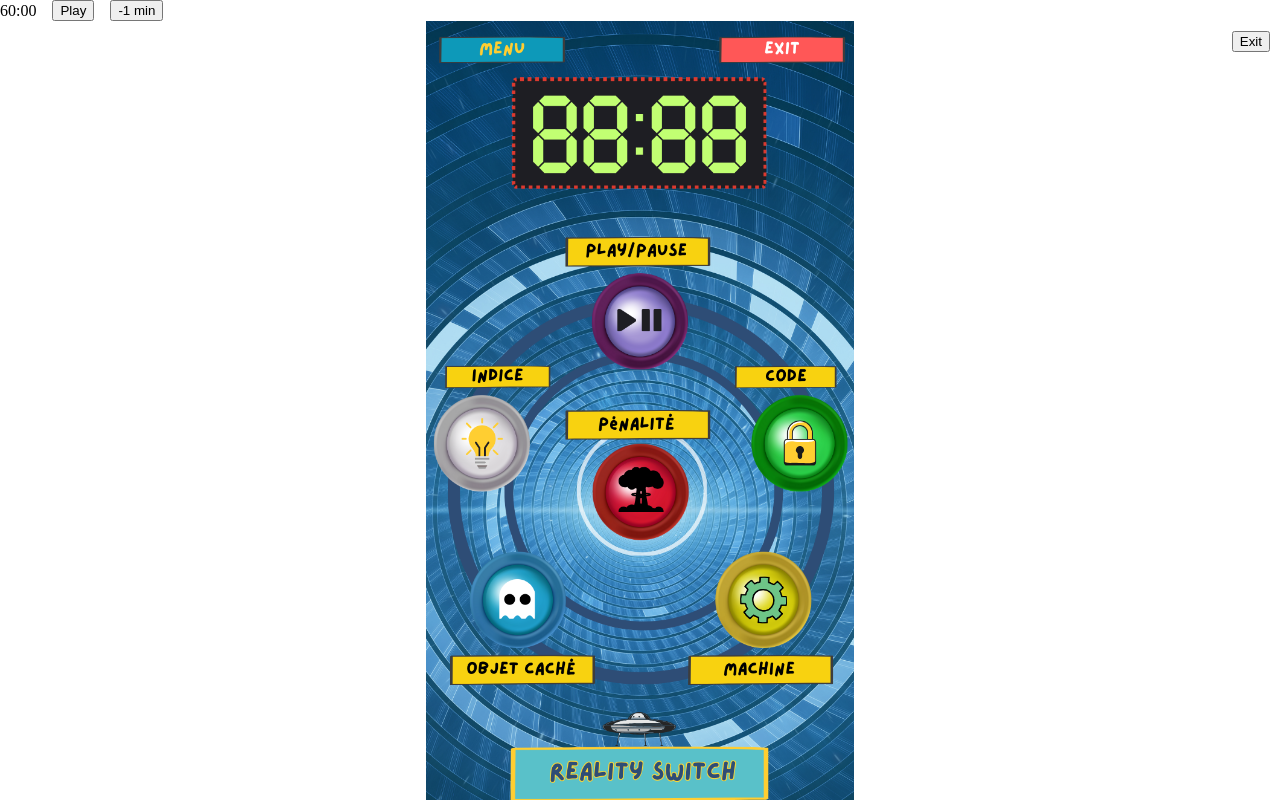
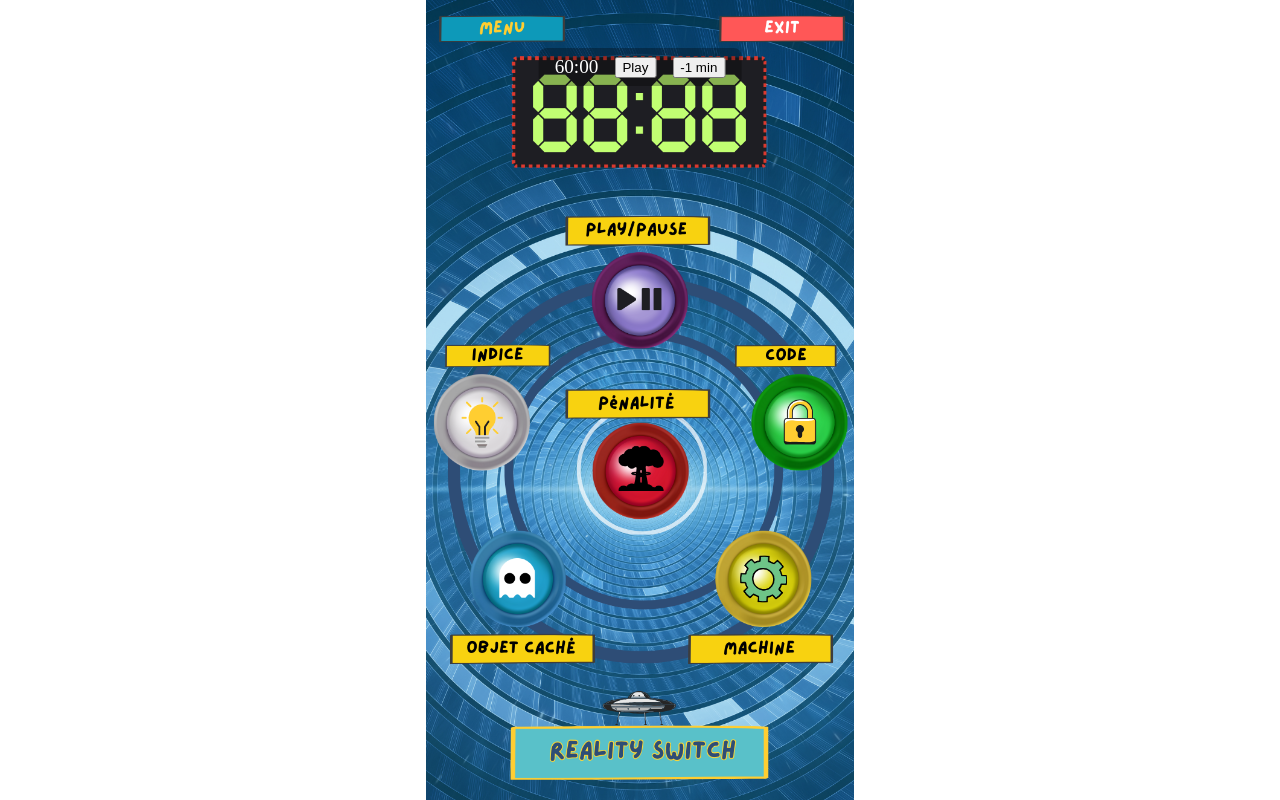
Before and after one commit to olivierpierre85/reality-switch, a Vue app in the folder reality-switch/: page / in a window 1280 px wide. Built offline with nearby package versions, Linux system fonts and the light colour scheme.

Commit message:
timer over image

```diff
--- a/reality-switch/src/App.vue
+++ b/reality-switch/src/App.vue
@@ -1,22 +1,5 @@
 <template>
   <div class="app-container">
-
-    <!-- Timer and top bar actions could go here -->
-    <header>
-      <div class="timer">
-        <span>{{ formatTime(gameState.timeLeft) }}</span>
-      </div>
-
-      <!-- Play/Pause button -->
-      <button @click="toggleTimer">
-        {{ gameState.timerRunning ? 'Pause' : 'Play' }}
-      </button>
-
-      <!-- Penalty button -->
-      <button @click="applyPenalty">
-        -1 min
-      </button>
-    </header>
 
     <!-- Page content -->
     <component :is="currentPageComponent" />
--- a/reality-switch/src/components/MenuPage.vue
+++ b/reality-switch/src/components/MenuPage.vue
@@ -1,111 +1,164 @@
 <template>
     <div class="menu-wrapper">
+      <!-- The image container -->
       <div class="img-container">
-        <!-- The image map can still work, but remember the coords must match the scaled size. -->
         <img
           src="/images/menu.png"
+          alt="Menu"
           usemap="#menuMap"
-          alt="Menu"
         />
       </div>
 
-      <!-- Overlays: This could be extra info or absolute-positioned buttons. -->
-      <!-- Example “Exit” button in top-right corner: -->
-      <button class="exit-button" @click="onExit">Exit</button>
+      <!-- Over-the-image controls -->
+      <div class="controls">
+        <div class="timer">
+          {{ formatTime(gameState.timeLeft) }}
+        </div>
 
+        <button @click="onPlayPause">
+          {{ gameState.timerRunning ? 'Pause' : 'Play' }}
+        </button>
+
+        <button @click="onPenalty">-1 min</button>
+      </div>
+
+      <!-- If you still want clickable areas in the image map -->
       <map name="menuMap">
+        <!-- Example area for “Indices” -->
         <area
           shape="rect"
           coords="50,50,150,150"
-          alt="PlayPause"
-          @click="onPlayPause"
+          alt="Indices"
+          @click="openIndices"
         />
-        <!-- Example “Indices” zone -->
-        <area
-          shape="circle"
-          coords="300,100,50"
-          alt="Indices"
-          @click="onIndices"
-        />
-        <!-- More zones as needed... -->
+        <!-- Add more areas as needed -->
       </map>
     </div>
   </template>
 
-  <script>
+  <script setup>
+  import { computed } from 'vue';
   import { gameState } from '../store/gameStore.js';
 
-  export default {
-    setup() {
+  /**
+   * Format time from seconds to "mm:ss"
+   */
+  const formatTime = (seconds) => {
+    const mm = Math.floor(seconds / 60)
+      .toString()
+      .padStart(2, '0');
+    const ss = (seconds % 60)
+      .toString()
+      .padStart(2, '0');
+    return `${mm}:${ss}`;
+  };
+
   function onPlayPause() {
-        // In a small project, we can directly toggle from here
-        // but better to define a function in the store or in App.
     if (gameState.timerRunning) {
       // Pause
-          gameState.timerRunning = false;
+      stopTimer();
     } else {
-          // Play
-          gameState.timerRunning = true;
+      // Start
+      startTimer();
     }
   }
 
-      function onIndices() {
-        // Show numeric keypad for "indices"
+  function onPenalty() {
+    if (gameState.timeLeft > gameState.penalty) {
+      gameState.timeLeft -= gameState.penalty;
+    } else {
+      gameState.timeLeft = 0;
+    }
+  }
+
+  function openIndices() {
+    // Show numeric keypad or do whatever you need
     gameState.showNumericPad = true;
     gameState.numericPadContext = 'indices';
   }
 
-      return {
-        onPlayPause,
-        onIndices,
-      };
-    },
-  };
+  /**
+   * Example: You might keep these in your store, but
+   * here’s a minimal inline approach:
+   */
+  let timerInterval = null;
+
+  function startTimer() {
+    gameState.timerRunning = true;
+    timerInterval = setInterval(() => {
+      if (gameState.timeLeft > 0) {
+        gameState.timeLeft--;
+      } else {
+        clearInterval(timerInterval);
+        gameState.timerRunning = false;
+      }
+    }, 1000);
+
+    // Start music, if any
+    // ...
+  }
+
+  function stopTimer() {
+    clearInterval(timerInterval);
+    gameState.timerRunning = false;
+
+    // Pause music, if any
+    // ...
+  }
   </script>
 
   <style scoped>
-  /* Make body & html fill the screen without scrollbars */
+  /* Make sure the page itself has no scrollbars */
   html, body {
     margin: 0;
     padding: 0;
     width: 100%;
     height: 100%;
-    overflow: hidden; /* no scrollbars */
+    overflow: hidden;
   }
 
-  /* Wrapper for the entire menu page */
+  /* Wrapper that takes full screen */
   .menu-wrapper {
     width: 100vw;
     height: 100vh;
-    position: relative; /* So we can absolutely-position overlays within */
-    margin: 0;
-    padding: 0;
+    position: relative; /* so we can absolutely position .controls */
   }
 
-  /* Flex container for centering the image */
+  /* Center the image, no scroll, maintain aspect ratio */
   .img-container {
     width: 100%;
     height: 100%;
     display: flex;
-    justify-content: center;  /* center horizontally */
-    align-items: center;      /* center vertically */
-    overflow: hidden;         /* no scrollbars */
+    justify-content: center;
+    align-items: center;
+    overflow: hidden;
   }
 
-  /* The image scales while maintaining aspect ratio */
   .img-container img {
     max-width: 100%;
     max-height: 100%;
     display: block;
-    /* No forced width or height, so it "contains" the image within the screen */
   }
 
-  /* Example of a button over the image in the top-right corner */
-  .exit-button {
+  /* Controls bar over the image */
+  .controls {
     position: absolute;
-    top: 10px;
-    right: 10px;
-    z-index: 999;   /* ensure above the image */
-    /* your styling here */
+    top: 3rem;
+    left: 50%;
+    transform: translateX(-50%);
+    display: flex;
+    gap: 1rem;
+    align-items: center;
+    z-index: 999; /* on top of the image */
+    /* A bit of styling */
+    background: rgba(0, 0, 0, 0.3);
+    padding: 0.5rem 1rem;
+    border-radius: 8px;
+  }
+
+  .timer {
+    color: #fff;
+    font-size: 1.2rem;
+    min-width: 4ch; /* enough space for "MM:SS" */
   }
   </style>
```
Lines whose indentation alone changed are shown as unchanged.
